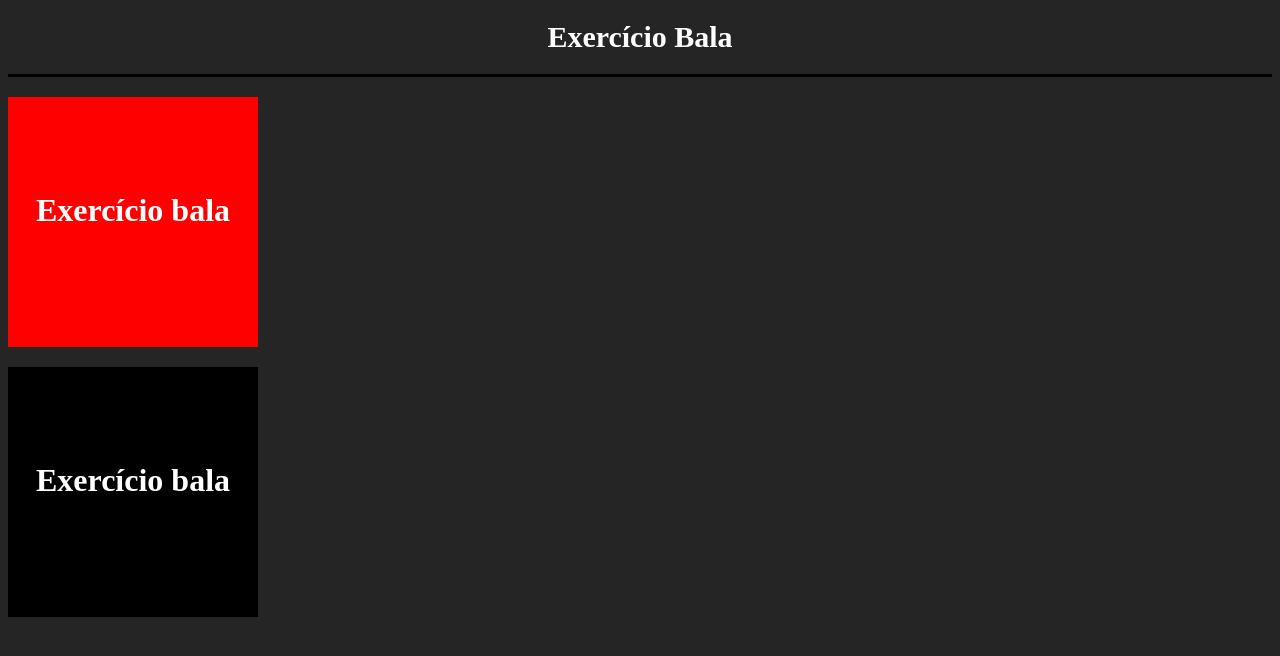
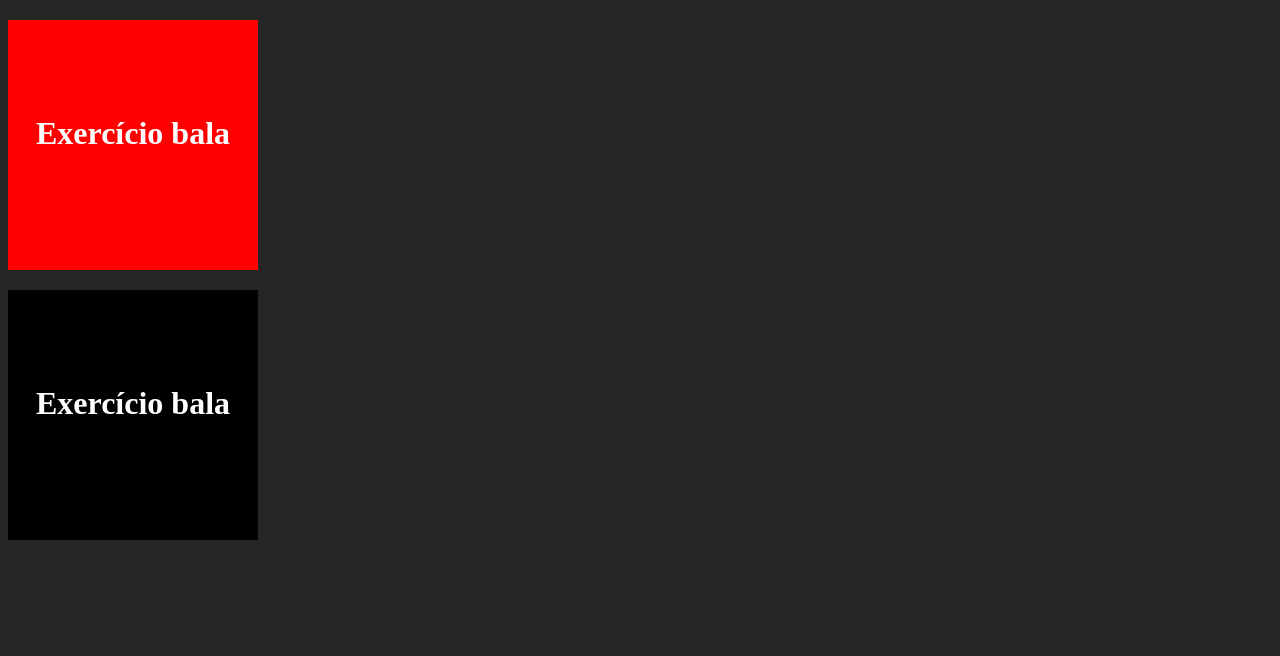
Before and after one commit to l4riss2/exercicioBala, a plain HTML site: page index.html in a window 1280 px wide. Drawn offline with Linux system fonts and the light colour scheme.

Commit message:
projtobalaaa
31 01 projetooo bala

```diff
--- a/index.html
+++ b/index.html
@@ -5,13 +5,7 @@
     <title>ExercÍcio Bala</title>
 </head>
 <body>
-    <header>
-        <div class="xxx">
-            <h1>Exercício Bala</h1>
-        </div>
-    </header>
-
-    <div class="square">
+   <div class="square">
         <h2>aaa</h2>
         <h2>aaa</h2>
         <h1>Exercício bala</h1>
--- a/style.css
+++ b/style.css
@@ -1,25 +1,16 @@
 body {
   background-color: #252525;
-}
-header {
-  border-bottom: 3px solid black;
-}
-.xxx h1 {
-  font-size: 30px;
-  text-align: center;
-  color: white;
 }
 .square {
   background-color: red;
   width:250px;
   height:250px;
+  text-align: center;
 }
 .square h1 {
-   text-align: center;
-   color:white;
+  color:white;
 }
 .square h2 {
-  text-align: center;
   color: red;
 }
 
@@ -27,12 +18,11 @@ header {
   background-color:black;
   width:250px;
   height:250px;
+  text-align: center;
 }
 .square2 h2 {
-  text-align: center;
   color: black;
 }
 .square2 h1 {
-  text-align: center;
   color: white;
 }
```
